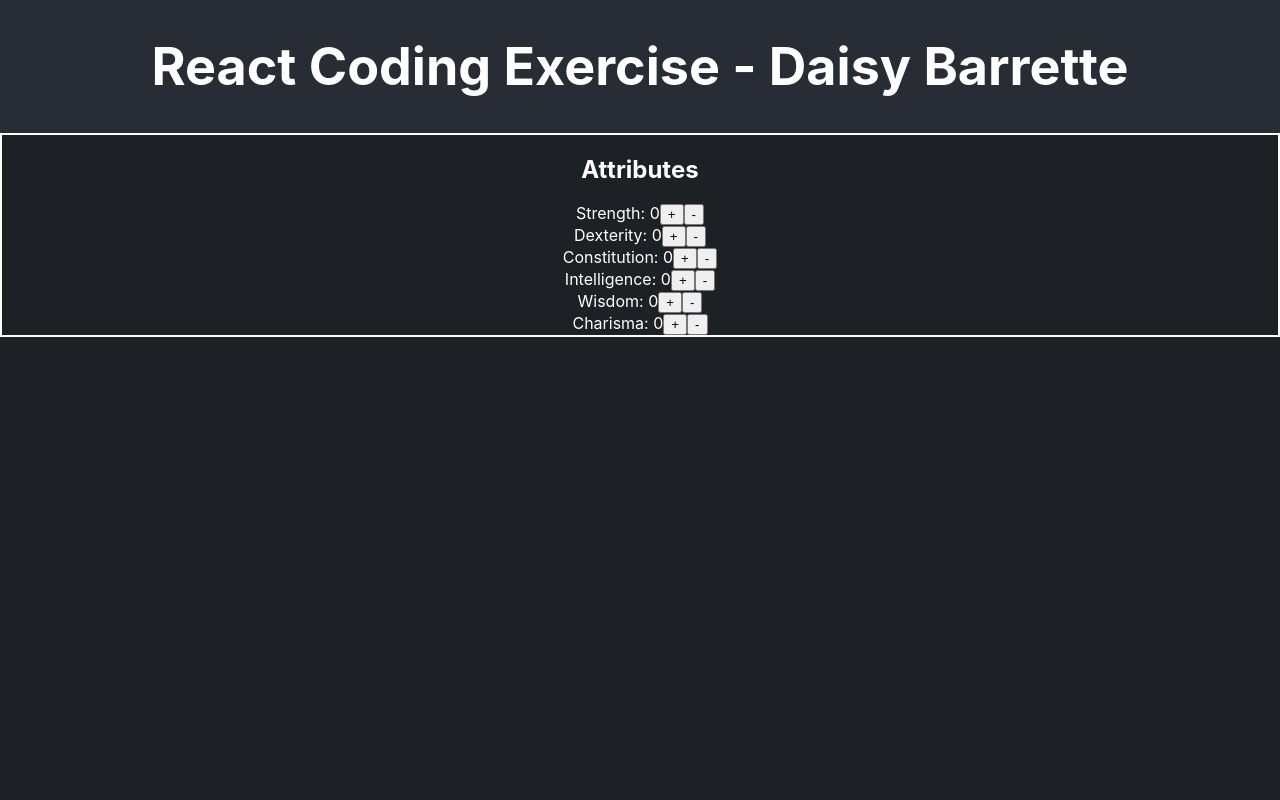
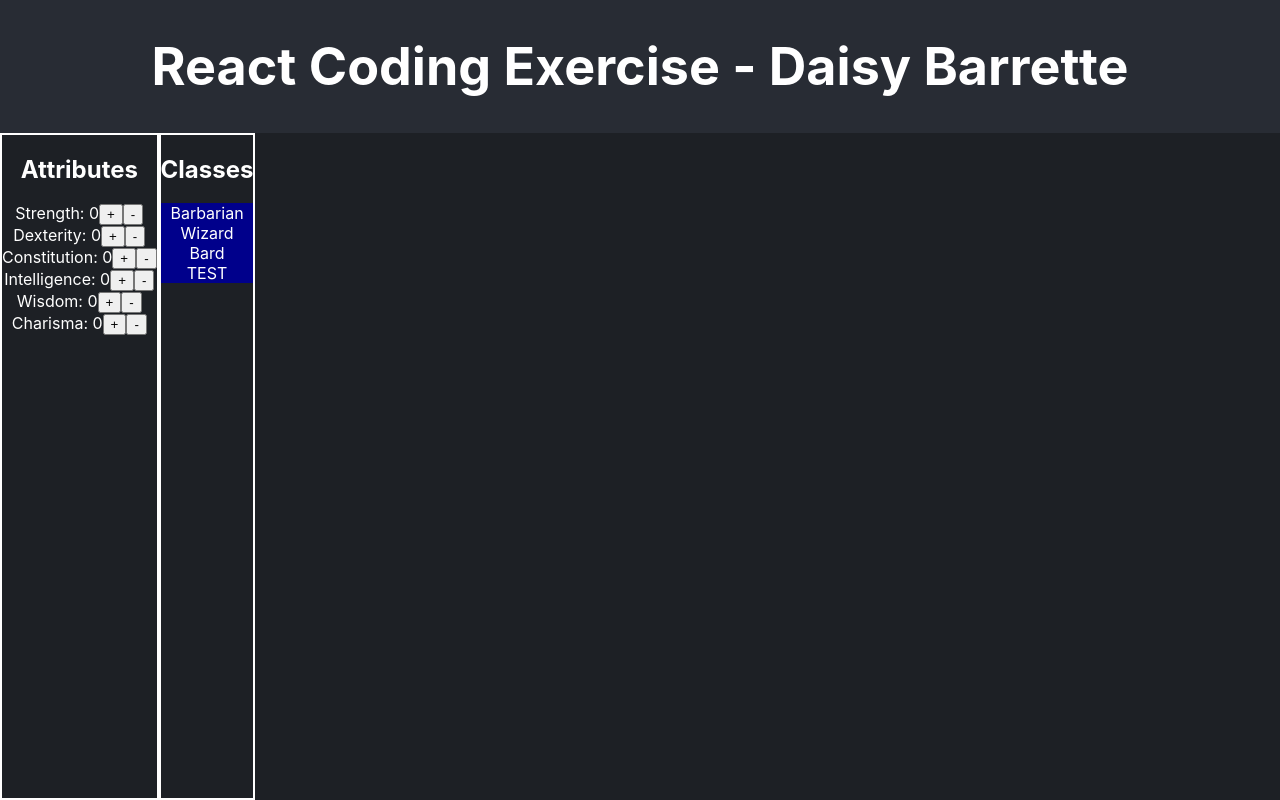
Before and after one commit to daisybarrette/recruiting-webapp-character, a React (Create React App) app: page / in a window 1280 px wide. Built offline with nearby package versions, Linux system fonts and the light colour scheme.

Commit message:
Display list of character classes, rough start on state/UI updates

```diff
--- a/src/App.css
+++ b/src/App.css
@@ -30,10 +30,24 @@
     flex: 1 1 0;
     background-color: hsl(220deg 13% 13%);
     color: white;
+
+    display: flex;
 }
 
 .App-column {
     border: 2px solid white;
+}
+
+.characterClass {
+    background-color: darkblue;
+}
+
+.disabled {
+    background-color: red;
+}
+
+.enabled {
+    background-color: darkgreen;
 }
 
 .App-link {
--- a/src/App.js
+++ b/src/App.js
@@ -4,6 +4,12 @@ import { ATTRIBUTE_LIST, CLASS_LIST, SKILL_LIST } from './consts.js';
 
 function App() {
     const [attributeValues, setAttributeValues] = useState(ATTRIBUTE_LIST.map((attribute) => ({ [attribute]: 0 })));
+    // TODO: create definition for status options?
+    const [classStatus, setClassStatus] = useState(
+        Object.keys(CLASS_LIST).reduce((acc, currentValue) => ({ ...acc, [currentValue]: 'disabled' }), {})
+    );
+
+    console.log(classStatus);
 
     function handleUpdateAttributeValue(attribute, offset = 1) {
         const updatedAttributeValues = [...attributeValues];
@@ -39,6 +45,15 @@ function App() {
                         </div>
                     ))}
                 </div>
+                <div className='App-column'>
+                    <h2>Classes</h2>
+                    {Object.keys(CLASS_LIST).map(characterClass => {
+                        const charClassName = `characterClass`
+                        return (
+                            <div key={characterClass} className={charClassName}>{characterClass}</div>
+                        )
+                    })}
+                </div>
             </section>
         </div>
     );
--- a/src/consts.js
+++ b/src/consts.js
@@ -32,6 +32,14 @@ export const CLASS_LIST = {
         'Wisdom': 9,
         'Charisma': 14,
     },
+    'TEST': {
+        'Strength': 0,
+        'Dexterity': 0,
+        'Constitution': 0,
+        'Intelligence': 0,
+        'Wisdom': 1,
+        'Charisma': 2,
+    },
 }
 
 export const SKILL_LIST = [
```
